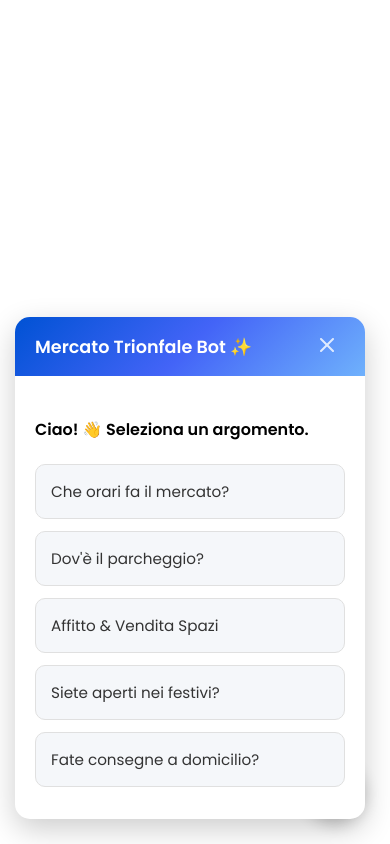
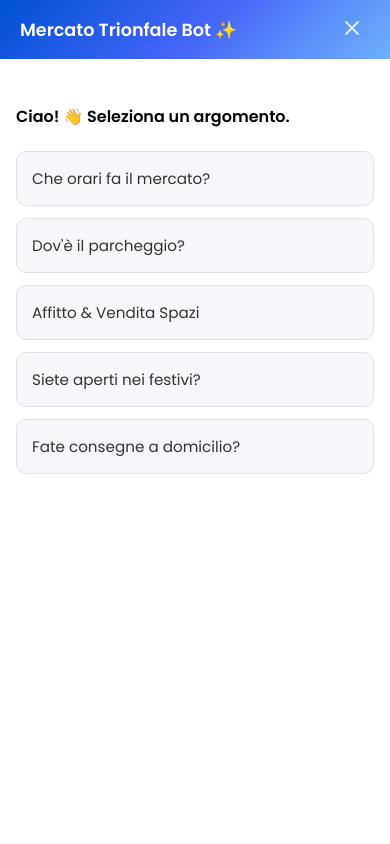
Before and after one commit to thc791/bot-trionfal-, a plain HTML site: page index.html in a window 390 px wide. Both pictures are taken after a click on the element 335 px from the left and 789 px from the top of the page. Drawn offline with Linux system fonts and the light colour scheme.

Commit message:
Primo Commit: Aggiungo file iniziali del bot4

```diff
--- a/style.css
+++ b/style.css
@@ -150,3 +150,33 @@ body {
 .answer-content ul {
     padding-left: 20px;
 }
+/* ================================== */
+/*         REGOLE PER MOBILE          */
+/* ================================== */
+/* Queste regole si attivano SOLO se la larghezza dello schermo è 480px o meno */
+
+@media (max-width: 480px) {
+
+    /* La finestra del bot occupa tutto lo schermo */
+    #chat-widget-container {
+        width: 100%;
+        height: 100%;
+        max-height: 100%;
+        bottom: 0;
+        right: 0;
+        border-radius: 0; /* Rimuoviamo i bordi arrotondati su mobile */
+    }
+
+    /* Il pulsante di apertura si sposta leggermente */
+    #chat-open-btn {
+        bottom: 1rem; /* 16px */
+        right: 1rem;  /* 16px */
+        width: 55px;
+        height: 55px;
+    }
+
+    /* Aumentiamo lo spazio interno per le dita */
+    .chat-body {
+        padding: 1.5rem 1rem;
+    }
+}
```
